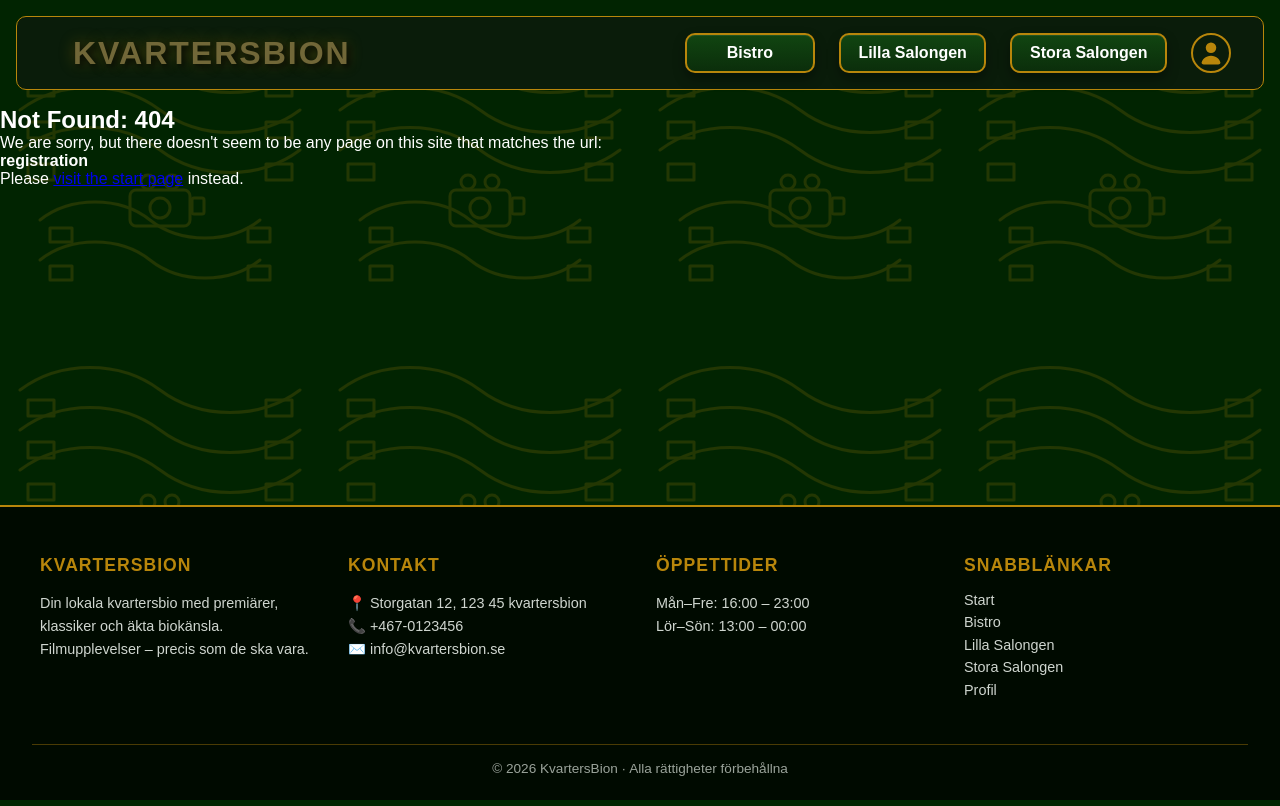
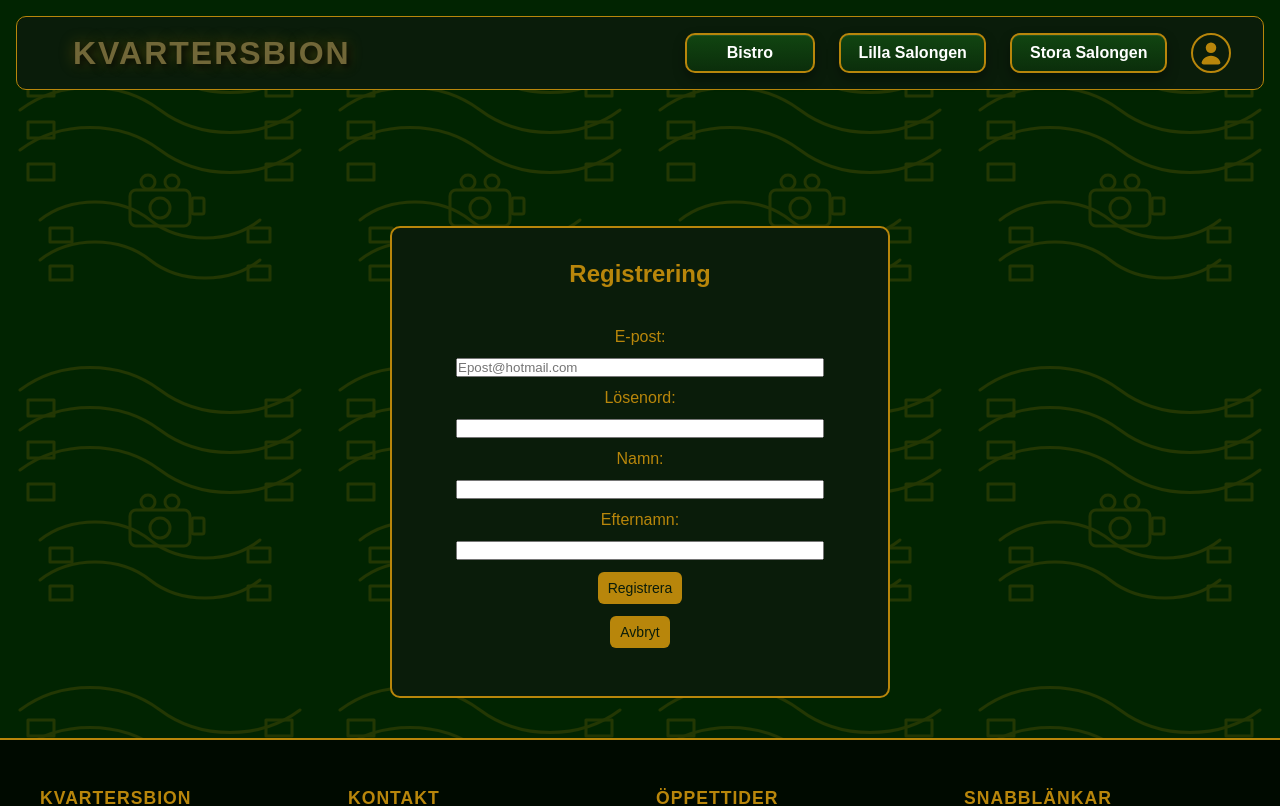
Before and after one commit to Jolle-Jay/Kvarters-Bion, a React (Vite) app: page /registration in a window 1280 px wide. Shown: the top 806 px of the page. Built offline with nearby package versions, Linux system fonts and the light colour scheme.

Commit message:
Addedd some comments and made the rout actualy reachable

```diff
--- a/src/pages/Registrera.tsx
+++ b/src/pages/Registrera.tsx
@@ -4,7 +4,7 @@ import type { RegisterFormData } from '../interfaces/Register';
 import '../CSS/Login.css';
 
 
-function LoginPage() {
+function RegPage() {
     // gör det möjligt att kunna navigera till /profile
     const navigate = useNavigate();
 
@@ -46,8 +46,8 @@ function LoginPage() {
         setErrorMessage('');
         setSuccessMessage('');
         // error om login & password är tomma
-        if (!formData.email || !formData.password) {
-            setErrorMessage('Vänligen fyll i e-post och lösenord');
+        if (!formData.email || !formData.password || formData.name || formData.lastName) {
+            setErrorMessage('Vänligen fyll i alla fällt!');
             return;
         }
 
@@ -58,7 +58,7 @@ function LoginPage() {
         // try = frsök göra detta om mysslickas hoppa till catch
         try {
             // vänta på svar från backend skicka till /api/
-            const response = await fetch('/api/login', {
+            const response = await fetch('/api/login', {// ---------------------------- Kolla detta David
                 method: 'POST',
                 //jag skickar JSON format som ett brev
                 headers: { 'Content-Type': 'application/json' },
@@ -75,39 +75,42 @@ function LoginPage() {
             //setItem inbyggs metod på local storage, sparar data som nyckel värde par
             localStorage.setItem('isLoggedIn', 'true');
             // använd data.email från backend om det saknas använd formData (det som user skrev)
-            localStorage.setItem('userEmail', data.email || formData.email);
+            localStorage.setItem('userEmail', data.email || formData.email);// --------------------------?????
 
-            setSuccessMessage('Inloggningen lyckades! Omdirigerar...');
+            setSuccessMessage('Registrering lyckades! Omdirigerar...');
             setTimeout(() => navigate('/profile'), 1500);
         } catch {
-            setErrorMessage('Ett fel uppstod vid inloggning, försök igen.');
+            setErrorMessage('Ett fel uppstod vid registrering, försök igen.');
         }
     };
 
     return (
         <main className="login-container">
-            <h2>Logga in</h2>
+            <h2>Registrering</h2>
 
             {errorMessage && <div className="error-message">{errorMessage}</div>}
             {succesMessage && <div className="success-message">{succesMessage}</div>}
 
             <form onSubmit={handleLogin}>
-                <input name="E-post" value={formData.email} onChange={handleInputChange} />
+                <p>E-post:</p>
+                <input name="E-post" value={formData.email} onChange={handleInputChange} placeholder='Epost@hotmail.com' />
+                <p>Lösenord:</p>
                 <input name="Lösenord" type="password" value={formData.password} onChange={handleInputChange} />
+                <p>Namn:</p>
                 <input name="Namn" value={formData.name} onChange={handleInputChange} />
+                <p>Efternamn:</p>
                 <input name="Efternamn" value={formData.lastName} onChange={handleInputChange} />
                 <button type="submit" className="btn-primary">Registrera</button>
-                <Link to="/startPage" className="btn-primary">Avbryt
-                </Link>
+                <Link to="/startPage" className="btn-primary">Avbryt</Link>
             </form>
         </main >
     );
 }
 
-LoginPage.route = {
+RegPage.route = {
     path: '/registration',
-    menuLabel: 'registrration',
+    menuLabel: 'registration',
     index: 9,
 };
 
-export default LoginPage;
+export default RegPage;
--- a/src/pages/loginPage.tsx
+++ b/src/pages/loginPage.tsx
@@ -93,11 +93,8 @@ function LoginPage() {
         <input name="email" value={formData.email} onChange={handleInputChange} />
         <input name="password" type="password" value={formData.password} onChange={handleInputChange} />
         <button type="submit" className="btn-primary">Logga in</button>
-        <Link to="/profile" className="btn-primary">Avbryt
-        </Link>
+        <Link to="/registration" className="btn-primary">Registrera</Link>
       </form>
-
-      <Link to="/registration">Registrera</Link>
     </main >
   );
 }
--- a/src/pages/profilePage.tsx
+++ b/src/pages/profilePage.tsx
@@ -65,7 +65,7 @@ function ProfilePage() {
       <main className="profile-container">
         <h2>Du är inte inloggad</h2>
         <Link to="/login">Logga in</Link>
-        <Link to="/register">Registrera</Link>
+        <Link to="/registration">Registrera</Link>
       </main>
     );
   }
--- a/src/routes.ts
+++ b/src/routes.ts
@@ -9,6 +9,7 @@ import MoviesPage from './pages/MoviesPage.tsx';
 import Bistro from './pages/Bistro.tsx';
 import ProfilePage from './pages/profilePage.tsx';
 import LoginPage from './pages/loginPage.tsx';
+import RegPage from './pages/Registrera.tsx';
 
 import LillaSalongen from './pages/LillaSalongen.tsx';
 import StoraSalongen from './pages/StoraSalongen.tsx';
@@ -32,7 +33,8 @@ export default [
   StoraSalongen,
   Bistro,
   ProfilePage,
-  LoginPage
+  LoginPage,
+  RegPage
 ]
   // map the route property of each page component to a Route
   .map(x => (({ element: createElement(x), ...x.route }) as Route))
```
